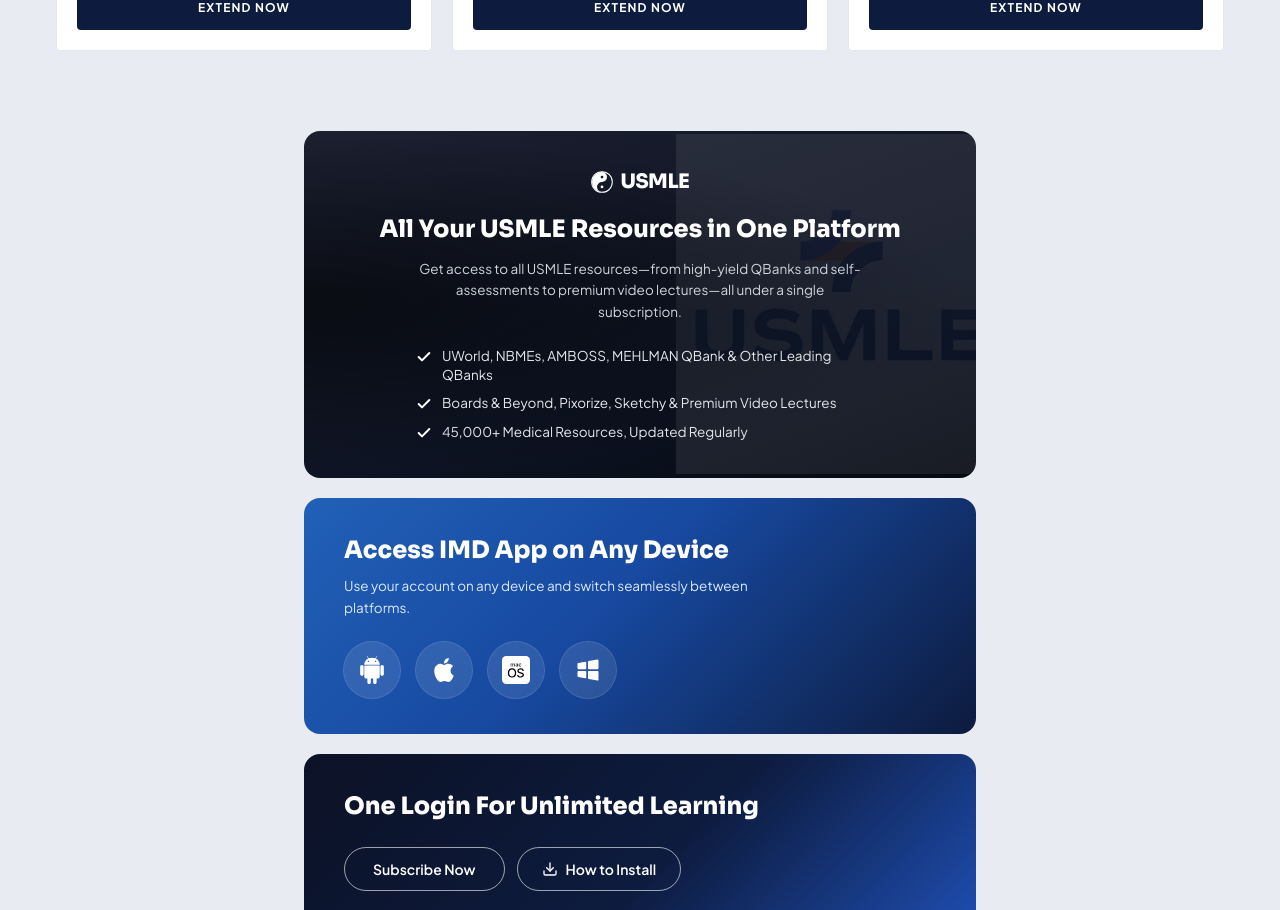
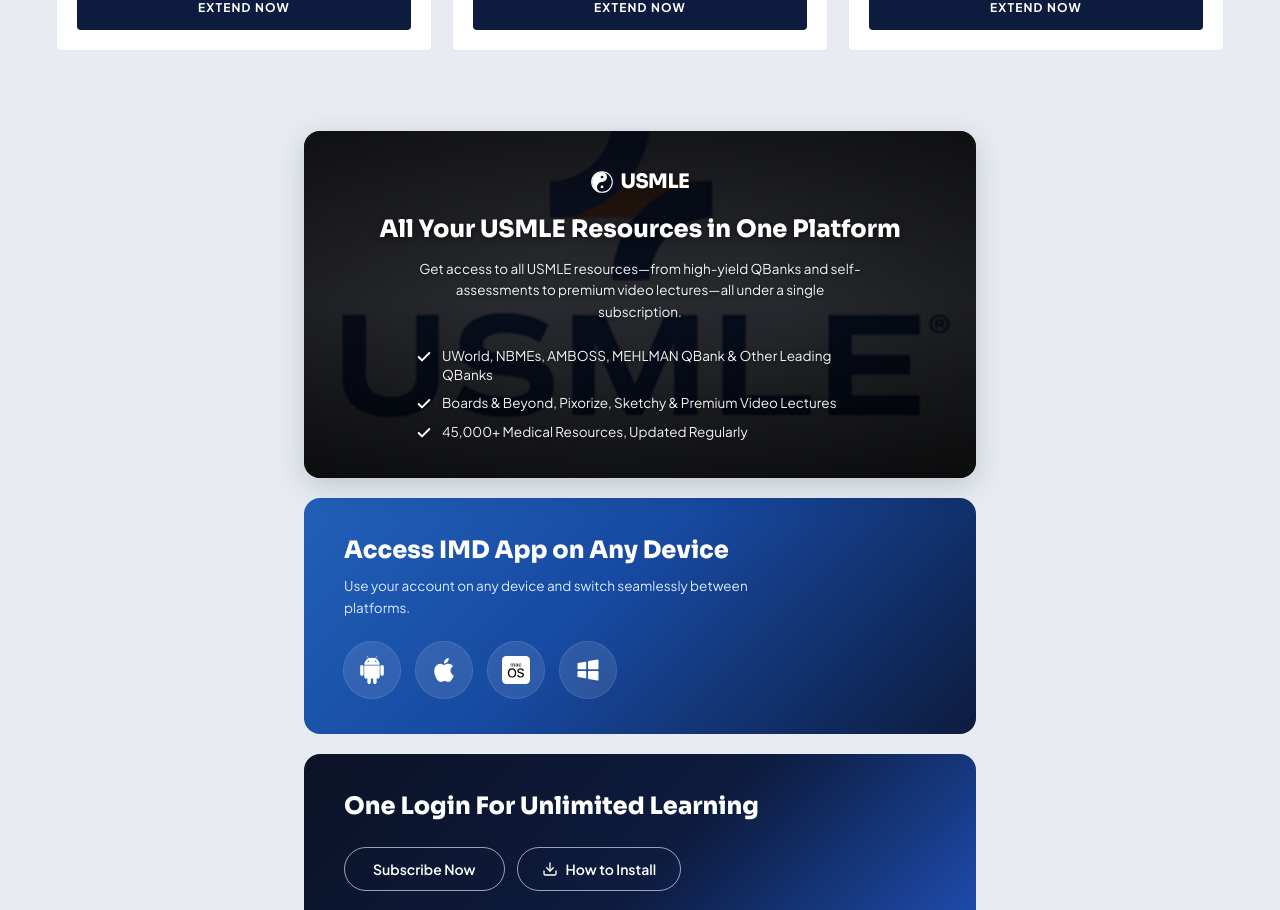
Before and after one commit to bobsite1122-boop/imd-clone, a Next.js app: page / in a window 1280 px wide. Shown: the part 1700-2610 px from the top of the page. Built offline with nearby package versions, Linux system fonts and the light colour scheme.

Commit message:
Use full-cover USMLE logo background on homepage card.
Add the USMLE logo as a covered card background with contrast overlays, and archive the source image inside imd-clone assets.

Co-authored-by: Cursor <cursoragent@cursor.com>

```diff
--- a/components/DarkFeatureCards.tsx
+++ b/components/DarkFeatureCards.tsx
@@ -67,41 +67,47 @@ export default function DarkFeatureCards() {
 
           {/* ── CARD 1 — USMLE ── */}
           <article
-            className="relative isolate overflow-hidden rounded-2xl text-white px-6 sm:px-8 md:px-10 py-7 sm:py-9 text-center"
+            className="relative isolate overflow-hidden rounded-2xl text-white px-6 sm:px-8 md:px-10 py-7 sm:py-9 text-center shadow-[0_8px_30px_rgba(15,23,42,0.18)]"
             style={{
               background:
                 'linear-gradient(160deg, #1c2030 0%, #0e1424 60%, #050912 100%)',
             }}
           >
-            {/* USMLE watermark — subtle background brand mark */}
+            {/* USMLE background image — full cover */}
             <Image
               src="/usmle-logo.png"
               alt=""
-              width={520}
-              height={520}
+              fill
+              priority={false}
+              sizes="(min-width: 768px) 672px, 100vw"
               aria-hidden="true"
-              className="pointer-events-none select-none absolute -right-12 sm:-right-10 top-1/2 -translate-y-1/2 w-[260px] sm:w-[300px] md:w-[340px] h-auto opacity-[0.07] sm:opacity-[0.08] mix-blend-screen -z-10"
+              className="pointer-events-none select-none object-cover object-center opacity-25 sm:opacity-30 -z-10"
             />
-            {/* Soft radial glow to lift the content above the watermark */}
+            {/* Dark gradient overlay for text contrast */}
             <div
               aria-hidden="true"
-              className="pointer-events-none absolute inset-0 -z-10 bg-[radial-gradient(ellipse_at_left,rgba(0,0,0,0.55),transparent_70%)]"
+              className="pointer-events-none absolute inset-0 -z-10 bg-gradient-to-b from-black/70 via-black/55 to-black/75"
+            />
+            {/* Soft inner vignette for premium depth */}
+            <div
+              aria-hidden="true"
+              className="pointer-events-none absolute inset-0 -z-10 bg-[radial-gradient(ellipse_at_center,transparent_30%,rgba(0,0,0,0.45)_100%)]"
             />
 
             <div className="relative">
               {/* USMLE logo lockup */}
               <div className="flex items-center justify-center gap-2">
                 <USMLEEmblem size={22} />
-                <span className="font-display font-extrabold tracking-tight text-white text-[18px] sm:text-[20px]">
+                <span className="font-display font-extrabold tracking-tight text-white text-[18px] sm:text-[20px] drop-shadow-[0_1px_2px_rgba(0,0,0,0.5)]">
                   USMLE
                 </span>
               </div>
 
-              <h3 className="mt-4 font-display font-extrabold leading-snug text-white text-[18px] sm:text-[22px] md:text-[24px]">
+              <h3 className="mt-4 font-display font-extrabold leading-snug text-white text-[18px] sm:text-[22px] md:text-[24px] drop-shadow-[0_1px_3px_rgba(0,0,0,0.55)]">
                 All Your USMLE Resources in One Platform
               </h3>
 
-              <p className="mt-3 text-[12.5px] sm:text-[13.5px] text-gray-300 leading-relaxed max-w-md mx-auto">
+              <p className="mt-3 text-[12.5px] sm:text-[13.5px] text-gray-100 leading-relaxed max-w-md mx-auto drop-shadow-[0_1px_2px_rgba(0,0,0,0.45)]">
                 Get access to all USMLE resources&mdash;from high-yield QBanks
                 and self-assessments to premium video lectures&mdash;all under a
                 single subscription.
@@ -111,7 +117,7 @@ export default function DarkFeatureCards() {
                 {usmleBullets.map((item) => (
                   <li
                     key={item}
-                    className="flex items-start gap-2.5 text-[12.5px] sm:text-[13.5px] text-gray-200 leading-snug"
+                    className="flex items-start gap-2.5 text-[12.5px] sm:text-[13.5px] text-gray-100 leading-snug drop-shadow-[0_1px_2px_rgba(0,0,0,0.45)]"
                   >
                     <Check
                       size={16}
```
Also changed, not shown: assets/source-images/usmle-logo.png (added).
